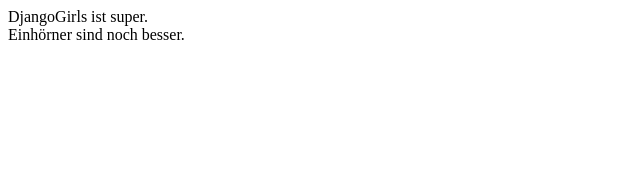
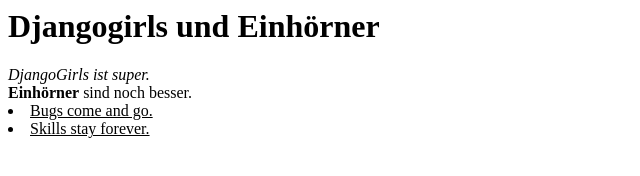
Before and after one commit to Katjadoerle/Katjadoerle.github.io, a plain HTML site: page index.html in a window 1280 px wide. Shown: the whole page, without its empty margins (0-640 px from the left). Drawn offline with Linux system fonts and the light colour scheme.

Commit message:
vierter commit versuch

```diff
--- a/index.html
+++ b/index.html
@@ -1 +1,4 @@
-DjangoGirls ist super. </br> Einhörner sind noch besser.
+<h1>Djangogirls und Einhörner</h1>
+<i>DjangoGirls ist super. </i><br/>
+<strong>Einhörner</strong> sind noch besser.<br/>
+<u><li>Bugs come and go.</li> <li>Skills stay forever.</li></u>
```
